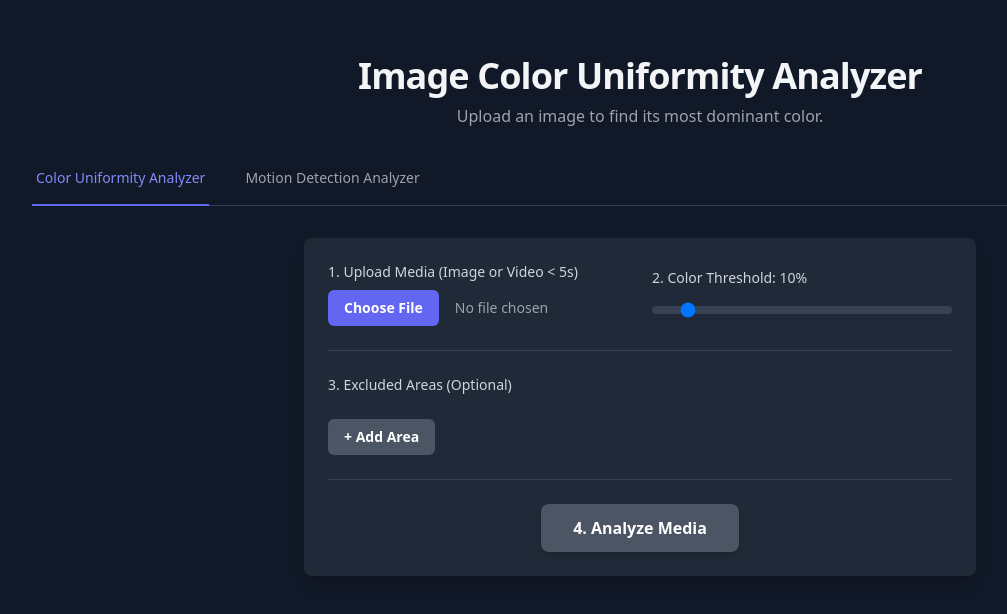
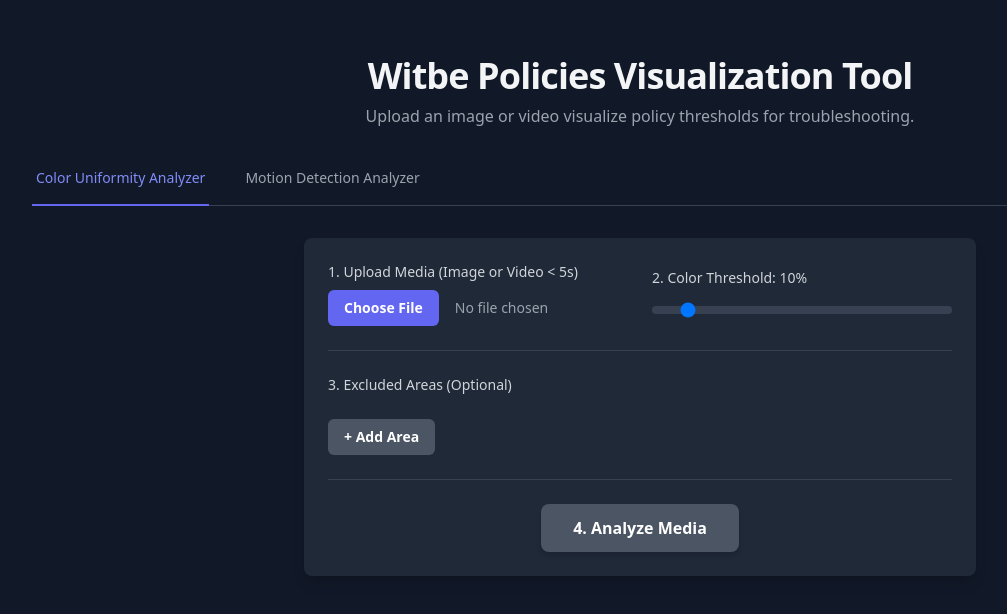
Before and after one commit to TagYoureItTagImIt/policy-visualizer, a React (Vite) app: page / in a window 1280 px wide. Shown: the top 614 px of the page, without its empty margins (0-1007 px from the left). Built offline with nearby package versions, Linux system fonts and the light colour scheme.

Commit message:
Update Header.tsx for new site name and description

```diff
--- a/components/Header.tsx
+++ b/components/Header.tsx
@@ -4,8 +4,8 @@ import React from 'react';
 const Header: React.FC = () => {
   return (
     <header className="text-center p-4 sm:p-6">
-      <h1 className="text-3xl sm:text-4xl font-bold text-gray-100 tracking-tight">Image Color Uniformity Analyzer</h1>
-      <p className="text-md text-gray-400 mt-2">Upload an image to find its most dominant color.</p>
+      <h1 className="text-3xl sm:text-4xl font-bold text-gray-100 tracking-tight">Witbe Policies Visualization Tool</h1>
+      <p className="text-md text-gray-400 mt-2">Upload an image or video visualize policy thresholds for troubleshooting.</p>
     </header>
   );
 };
```
